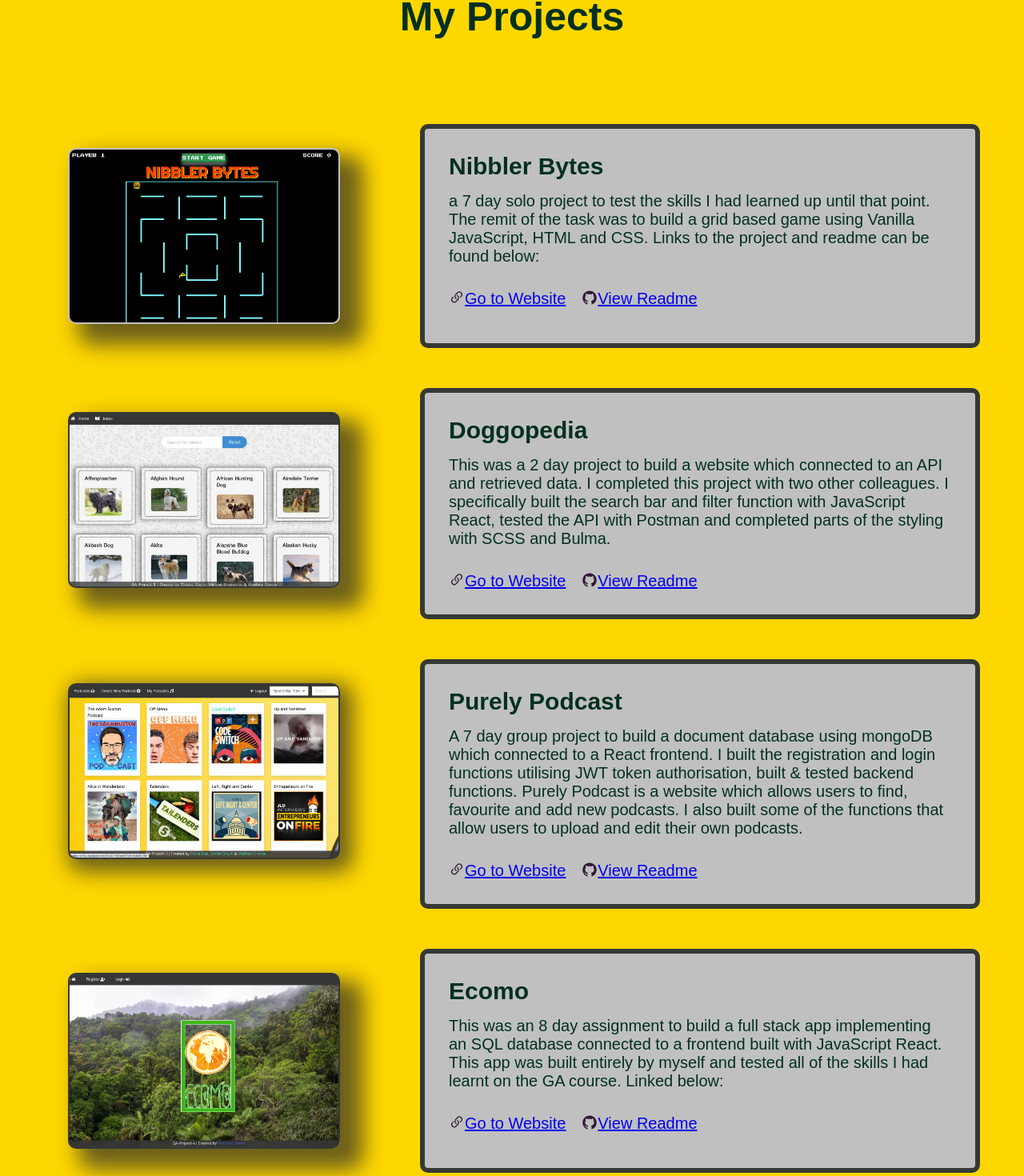
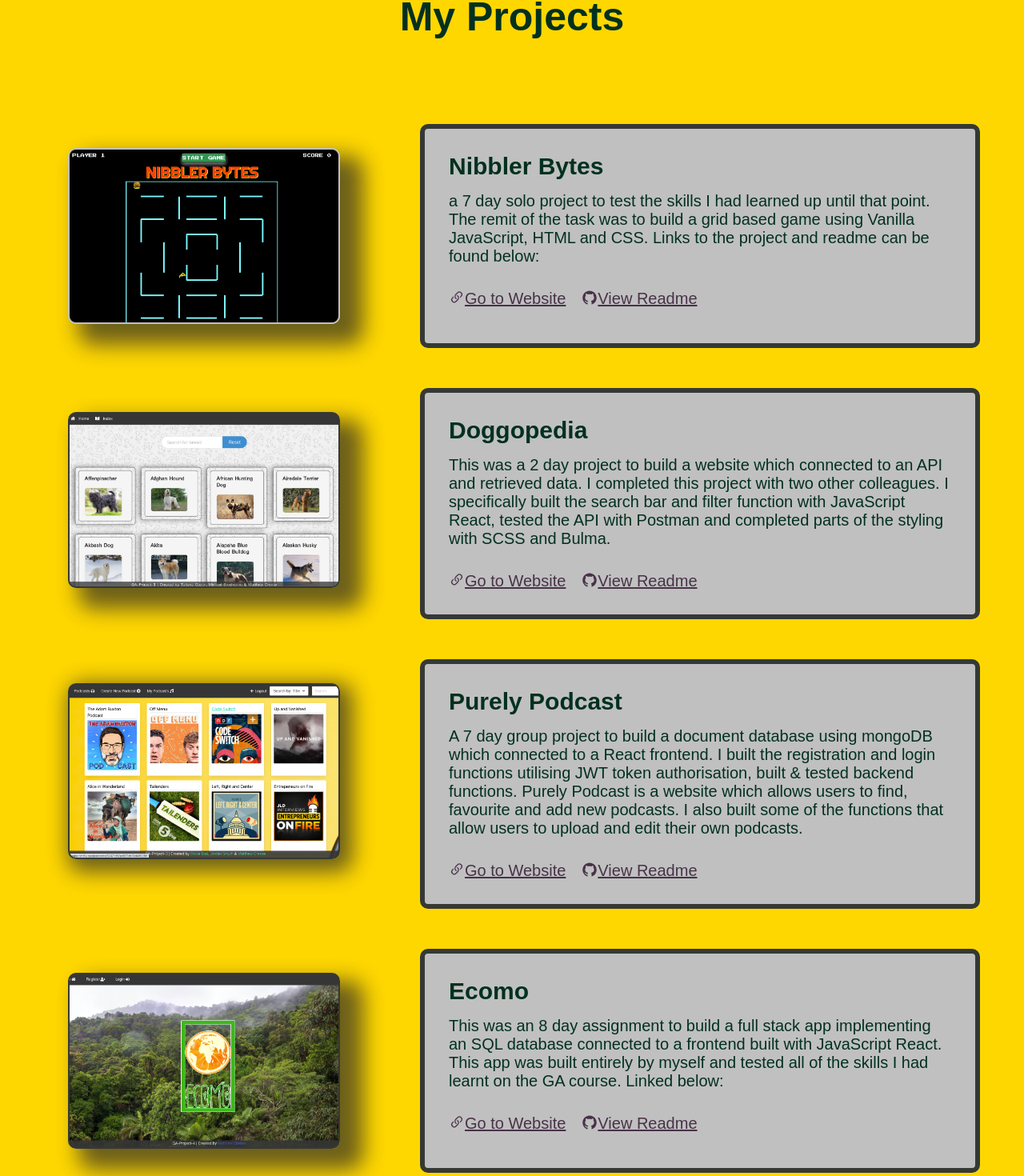
Before and after one commit to BeltonJohn/Portfolio-matt, a React (Create React App) app: page /projects in a window 1280 px wide. Shown: the part 128-1598 px from the top of the page at 80% size. Built offline with nearby package versions, Linux system fonts and the light colour scheme; a web font is replaced by a local one.

Commit message:
fixed links

```diff
--- a/src/components/Projects.js
+++ b/src/components/Projects.js
@@ -22,6 +22,7 @@ function Projects() {
               href='https://bit.ly/37ZMiKK'
               target='_blank'
               className='project-links'
+              id='nibbler-website'
             >
               <BsIcons.BsLink45Deg />
               Go to Website
@@ -31,6 +32,7 @@ function Projects() {
               href='https://bit.ly/3vWkgrm'
               target='_blank'
               className='project-links'
+              id='nibbler-readme'
             >
               <AiIcons.AiOutlineGithub />
               View Readme
@@ -55,6 +57,7 @@ function Projects() {
               href='https://bit.ly/3sbtr6b'
               target='_blank'
               className='project-links'
+              id='doggopedia-website'
             >
               <BsIcons.BsLink45Deg />
               Go to Website
@@ -63,6 +66,7 @@ function Projects() {
               href='https://bit.ly/385jbFN'
               target='_blank'
               className='project-links'
+              id='doggopedia-readme'
             >
               <AiIcons.AiOutlineGithub /> View Readme
             </a>
@@ -87,6 +91,7 @@ function Projects() {
               href='https://bit.ly/3sd1IBY'
               target='_blank'
               className='project-links'
+              id='purely-website'
             >
               <BsIcons.BsLink45Deg />
               Go to Website
@@ -95,6 +100,7 @@ function Projects() {
               href='https://bit.ly/38MH1WO'
               target='_blank'
               className='project-links'
+              id='purely-readme'
             >
               <AiIcons.AiOutlineGithub /> View Readme
             </a>
@@ -117,6 +123,7 @@ function Projects() {
               href='https://bit.ly/3OXdMkD'
               target='_blank'
               className='project-links'
+              id='ecomo-website'
             >
               <BsIcons.BsLink45Deg />
               Go to Website
@@ -125,6 +132,7 @@ function Projects() {
               href='https://bit.ly/385ixIn'
               target='_blank'
               className='project-links'
+              id='ecomo-readme'
             >
               <AiIcons.AiOutlineGithub /> View Readme
             </a>
--- a/src/styles/projects.scss
+++ b/src/styles/projects.scss
@@ -107,17 +107,41 @@ box-shadow: 21px 18px 27px 8px rgba(38, 38, 38, 0.68)
 }
 
 .project-links a:hover {
-  color: #301934;
+color: #483248;
   text-decoration: underline;
 }
 .project-links a:active {
-  color: #301934;
+  color: #483248;
 }
 .project-links a:visited {
-  color: #301934;
+  color: #483248;
 }
 .project-links path {
-  color: #301934;
+  color: #483248;
+}
+#nibbler-website {
+  color: #483248;
+}
+#nibbler-readme {
+  color:#483248;
+}
+#doggopedia-website{
+  color: #483248;
+}
+#doggopedia-readme{
+  color: #483248;
+}
+#purely-website {
+  color: #483248;
+}
+#purely-readme {
+  color:#483248;
+}
+#ecomo-website{
+color: #483248;
+}
+#ecomo-readme{
+color: #483248;
 }
 
 @media only screen and (max-width: 800px) {
```
